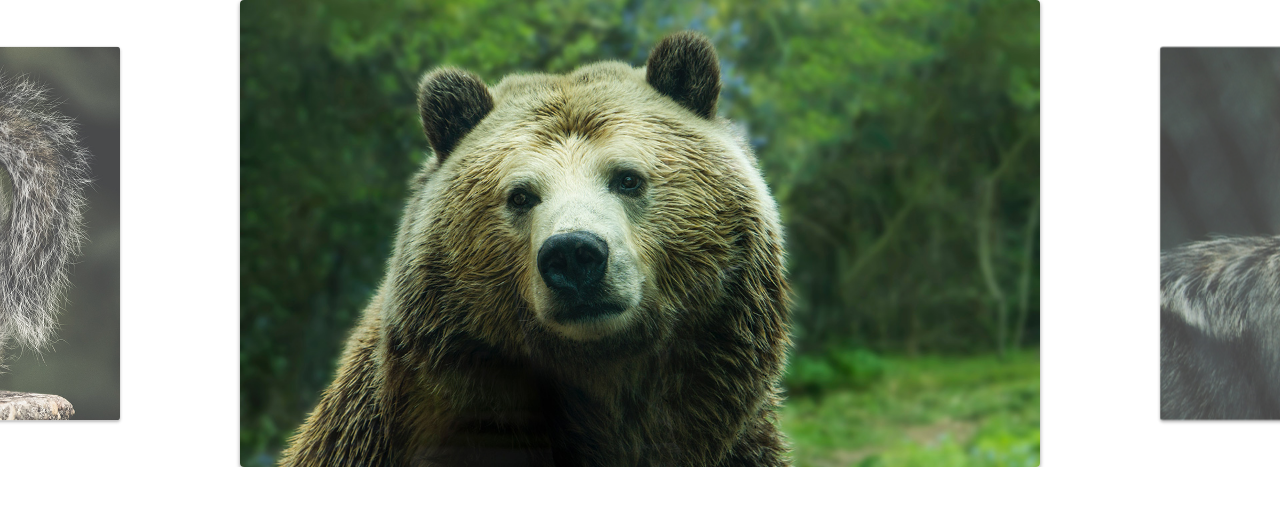
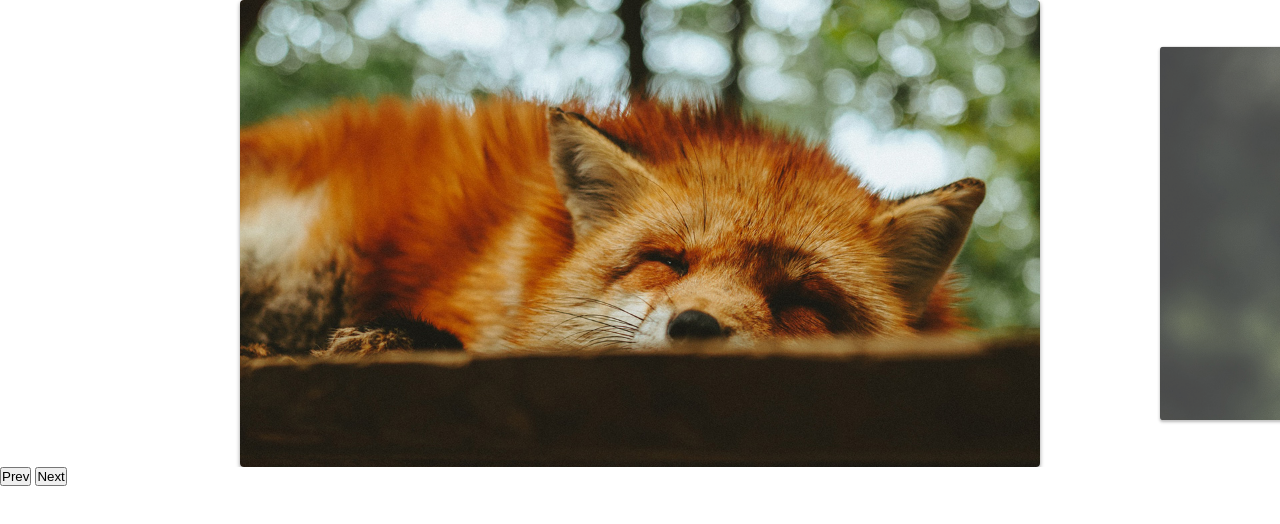
Before and after one commit to joaogabriel-sg/slide-origamid, a plain HTML site: page index.html in a window 1280 px wide. Drawn offline with Linux system fonts and the light colour scheme.

Commit message:
Adding arrow navigation for slide

```diff
--- a/index.html
+++ b/index.html
@@ -17,6 +17,10 @@
             <li><img src="./img/foto6.jpg" alt=""></li>
         </ul>
     </div>
+    <div class="arrow-nav">
+        <button class="prev">Prev</button>
+        <button class="next">Next</button>
+    </div>
 
     <script type="module" src="./js/script.js"></script>
 </body>
--- a/js/script.js
+++ b/js/script.js
@@ -1,6 +1,6 @@
-import Slide from './slide.js';
+import { SlideNav } from './slide.js';
 
-const slide = new Slide('.slide', '.slide-wrapper');
+const slide = new SlideNav('.slide', '.slide-wrapper');
 slide.init();
-slide.changeSlide(3);
-slide.activePrevSlide()
+slide.addArrow('.prev', '.next');
+console.log(slide);
--- a/js/slide.js
+++ b/js/slide.js
@@ -1,6 +1,6 @@
 import debounce from './debounce.js';
 
-export default class Slide {
+export class Slide {
     constructor(slide, wrapper) {
         this.slide = document.querySelector(slide);
         this.wrapper = document.querySelector(wrapper);
@@ -125,6 +125,8 @@ export default class Slide {
         this.onStart = this.onStart.bind(this);
         this.onMove = this.onMove.bind(this);
         this.onEnd = this.onEnd.bind(this);
+        this.activePrevSlide = this.activePrevSlide.bind(this);
+        this.activeNextSlide = this.activeNextSlide.bind(this);
         this.onResize = debounce(this.onResize.bind(this), 200);
     }
 
@@ -134,6 +136,20 @@ export default class Slide {
         this.addSlideEvents();
         this.slidesConfig();
         this.addResizeEvent();
+        this.changeSlide(0);
         return this;
     }
 }
+
+export class SlideNav extends Slide {
+    addArrow(prev, next) {
+        this.prevElement = document.querySelector(prev);
+        this.nextElement = document.querySelector(next);
+        this.addArrowEvent();
+    }
+
+    addArrowEvent() {
+        this.prevElement.addEventListener('click', this.activePrevSlide)
+        this.nextElement.addEventListener('click', this.activeNextSlide)
+    }
+}
```
